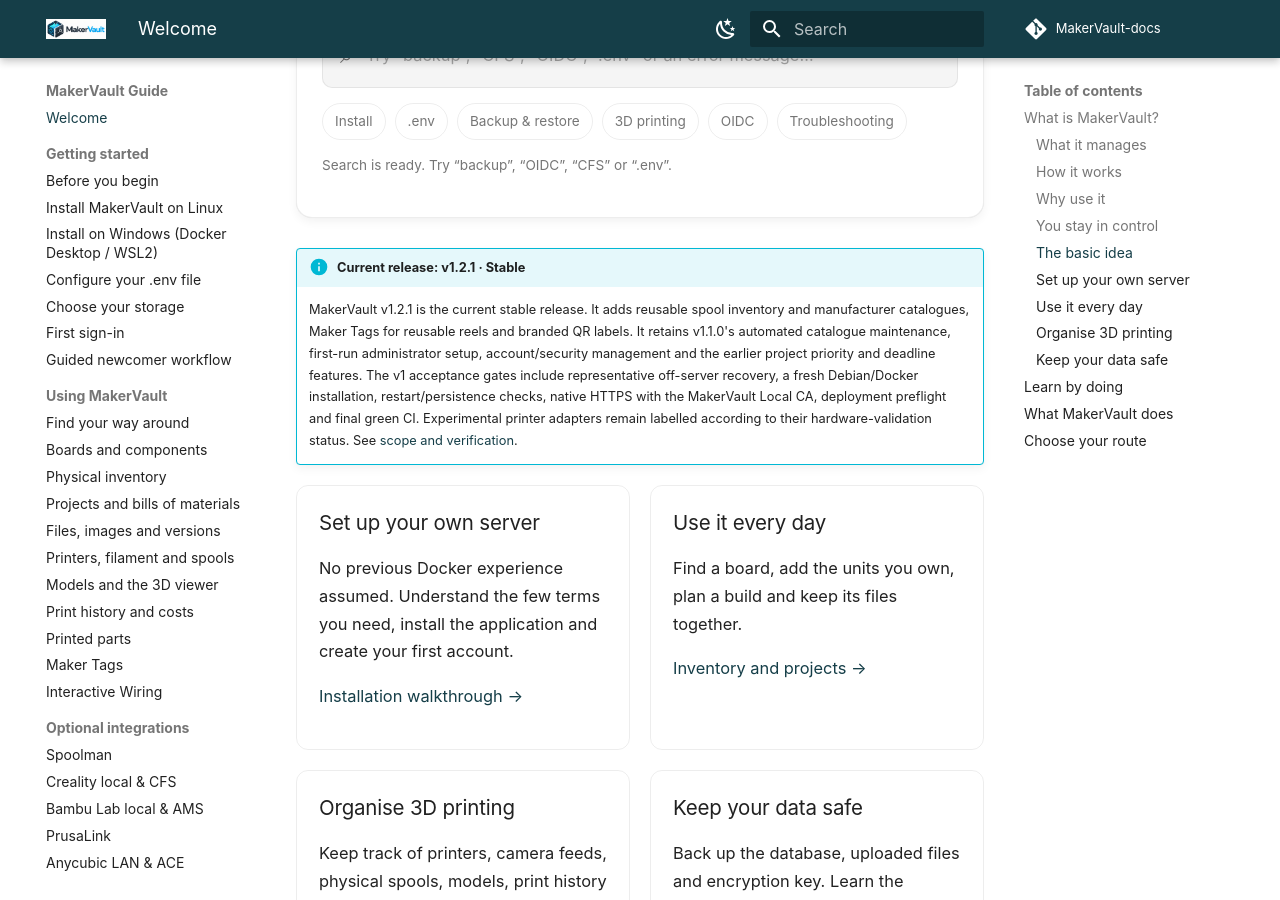
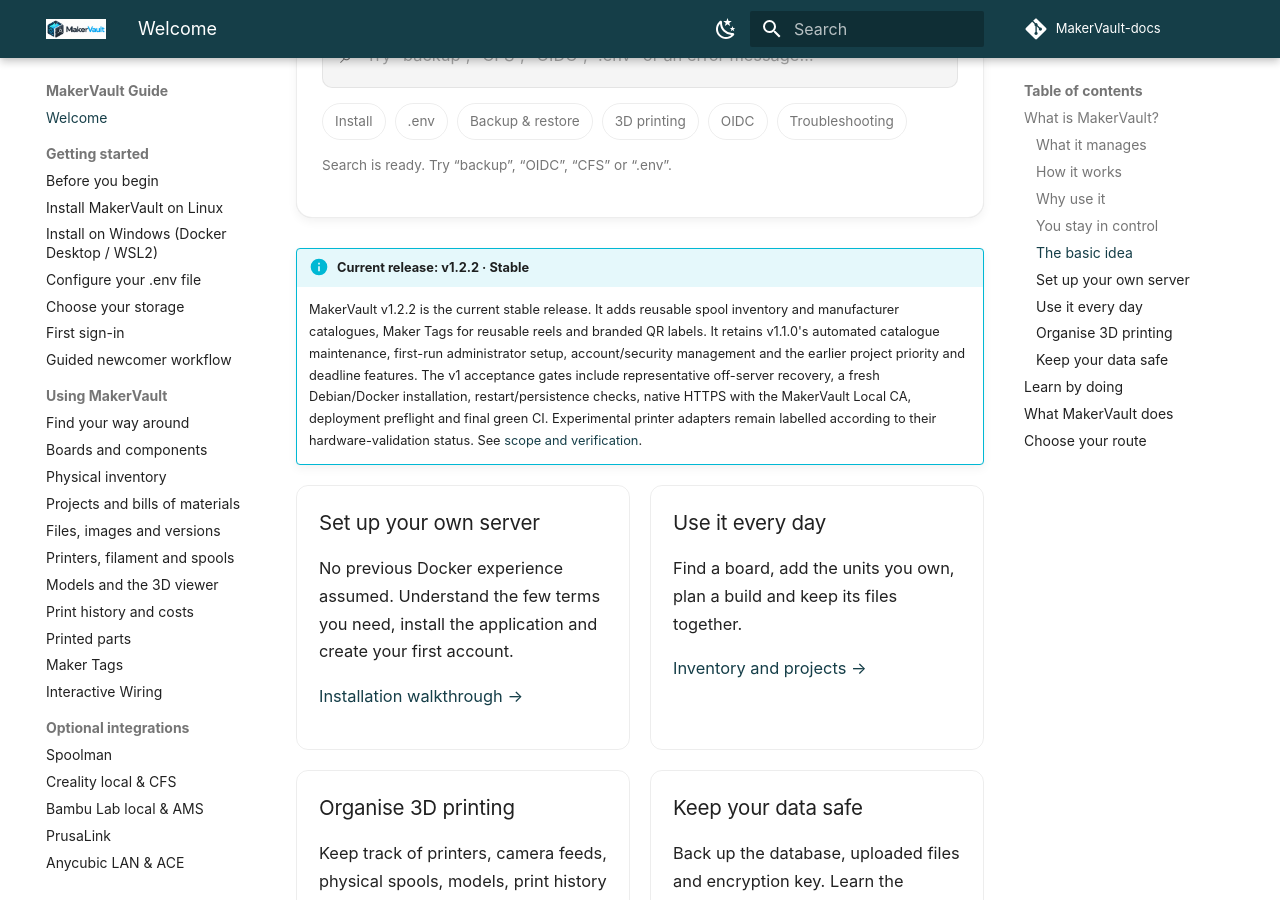
Before and after one commit to gavrd7/MakerVault-docs, an MkDocs documentation site: the page built from docs/guide/index.md, in a window 1280 px wide and 900 px high, scrolled down 2351 px. Built offline with MkDocs 1.6.1 and Material for MkDocs 9.7.7, drawn with Linux system fonts in a browser that asks for light colours; comment, search, counter and statistics services are not loaded; some of the changed text lies outside the part shown.

Commit message:
release: prepare MakerVault v1.2.2 version and documentation

```diff
--- a/docs/guide/index.md
+++ b/docs/guide/index.md
@@ -9,7 +9,7 @@
 [Follow the guided workflow](getting-started/first-project.md){ .md-button }
 </div>
 
-**New in v1.2.1:** custom and batch Maker Tag QR label printing, text visibility settings and target-type filters. **Previously in v1.2.0:** reusable spool hardware tracking, manufacturer and printable design catalogues, personal spool images, reviewed catalogue submissions and branded QR labels. The current stable image is v1.2.1.
+**New in v1.2.2:** custom and batch Maker Tag QR label printing, text visibility settings and target-type filters. **Previously in v1.2.0:** reusable spool hardware tracking, manufacturer and printable design catalogues, personal spool images, reviewed catalogue submissions and branded QR labels. The current stable image is v1.2.2.
 
 ## What is MakerVault?
 
@@ -87,8 +87,8 @@
   <div id="guide-search-results" class="guide-search__results" data-guide-search-results></div>
 </div>
 
-!!! info "Current release: v1.2.1 · Stable"
-    MakerVault v1.2.1 is the current stable release. It adds reusable spool inventory and manufacturer catalogues, Maker Tags for reusable reels and branded QR labels. It retains v1.1.0's automated catalogue maintenance, first-run administrator setup, account/security management and the earlier project priority and deadline features. The v1 acceptance gates include representative off-server recovery, a fresh Debian/Docker installation, restart/persistence checks, native HTTPS with the MakerVault Local CA, deployment preflight and final green CI. Experimental printer adapters remain labelled according to their hardware-validation status. See [scope and verification](reference/about.md).
+!!! info "Current release: v1.2.2 · Stable"
+    MakerVault v1.2.2 is the current stable release. It adds reusable spool inventory and manufacturer catalogues, Maker Tags for reusable reels and branded QR labels. It retains v1.1.0's automated catalogue maintenance, first-run administrator setup, account/security management and the earlier project priority and deadline features. The v1 acceptance gates include representative off-server recovery, a fresh Debian/Docker installation, restart/persistence checks, native HTTPS with the MakerVault Local CA, deployment preflight and final green CI. Experimental printer adapters remain labelled according to their hardware-validation status. See [scope and verification](reference/about.md).
 
 <div class="guide-grid" markdown>
 <div class="guide-card" markdown>
```
